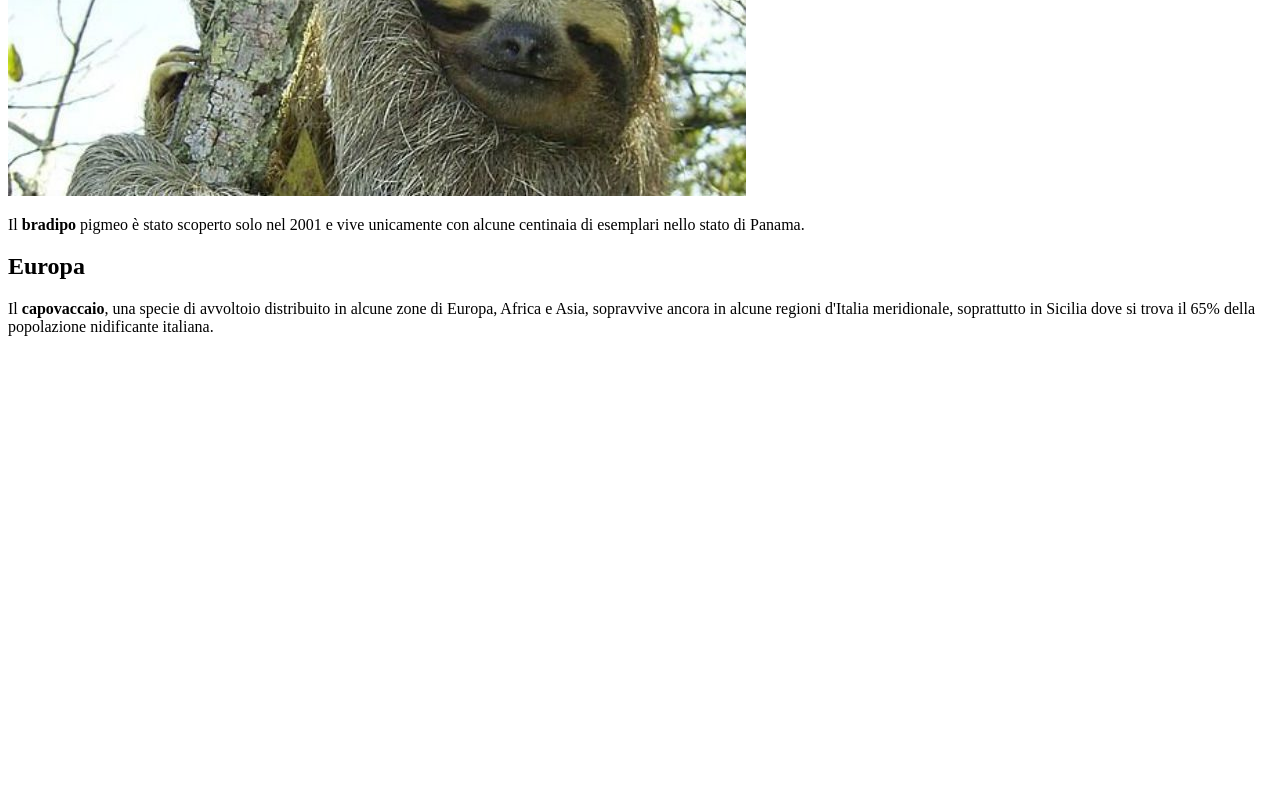
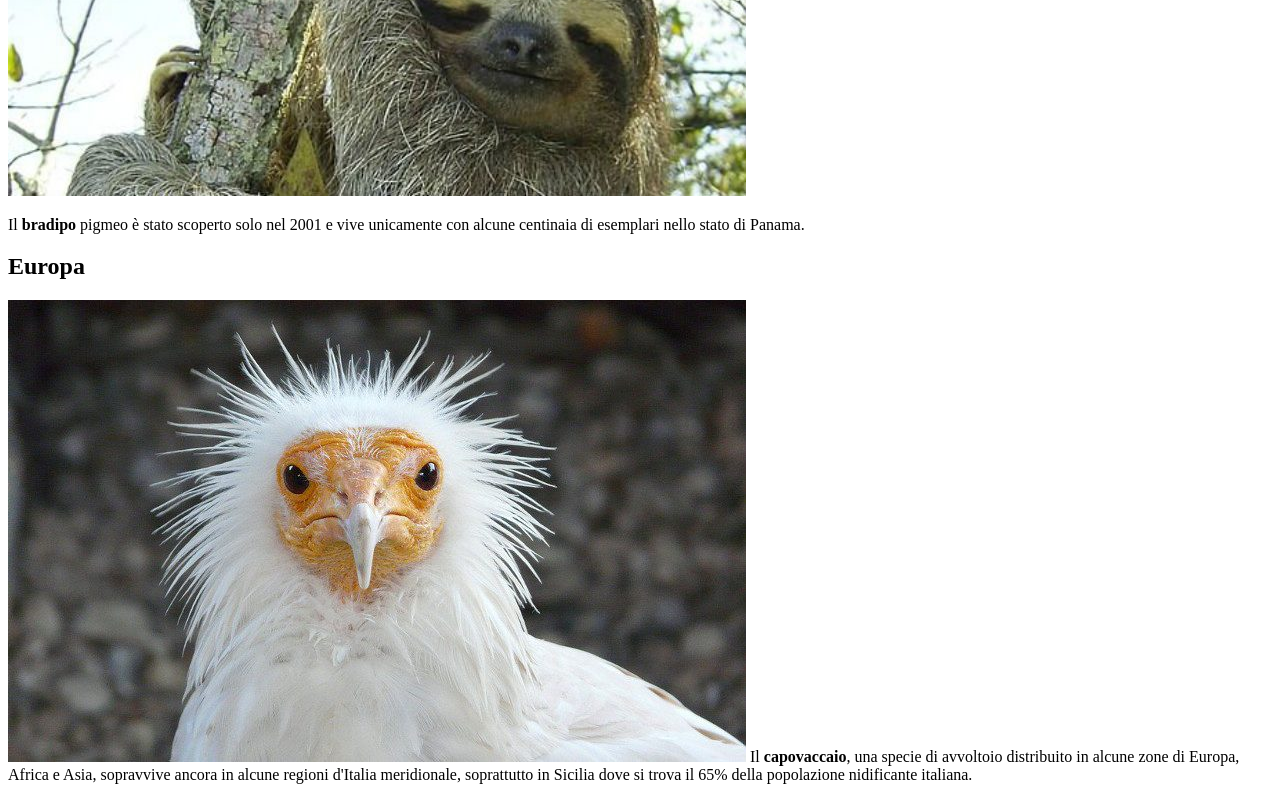
Before and after one commit to LPollini-star/esercizi_html, a plain HTML site: page esercizi/03 altri percorsi relativi/esercizio/esercizio_percorsi_relativi.html in a window 1280 px wide. Shown: the part 1514-2314 px from the top of the page. Before the commit the page ends 1866 px from the top, so only its background shows below. Drawn offline with Linux system fonts and the light colour scheme.

Commit message:
Update esercizio_percorsi_relativi.html

```diff
--- a/esercizi/03 altri percorsi relativi/esercizio/esercizio_percorsi_relativi.html
+++ b/esercizi/03 altri percorsi relativi/esercizio/esercizio_percorsi_relativi.html
@@ -32,7 +32,7 @@
     </p>
     <h2>Europa</h2>
     <!-- Inserisci qui l'immagine del capovaccaio -->
-    <imh src="europa/Italia/sicilia/capovaccaio.jpg"
+    <img src="europa/Italia/sicilia/capovaccaio.jpg"
     <p>
         Il <strong>capovaccaio</strong>, una specie di avvoltoio distribuito
         in alcune zone di Europa,
```
